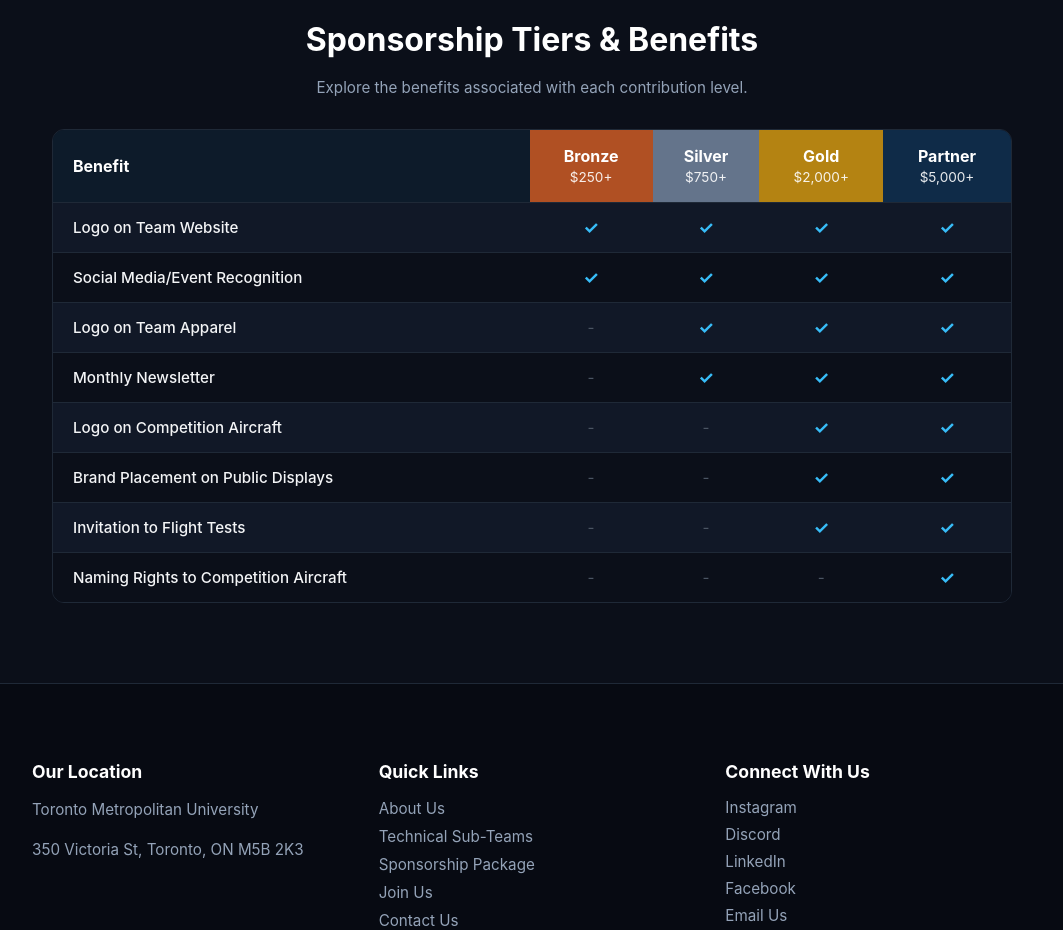
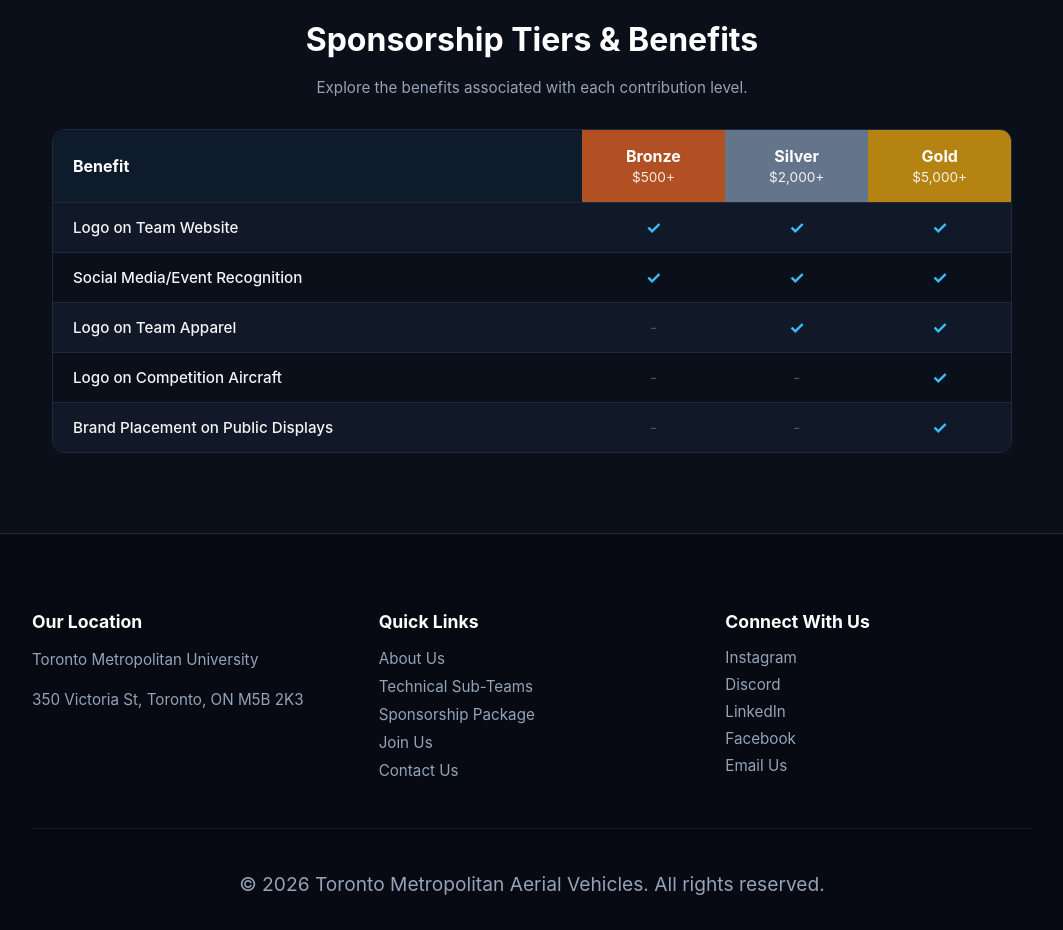
Before and after one commit to js911-cs50/tmetav, a website built with Vite: page sponsors/index.html in a window 1280 px wide. Shown: the part 1160-2090 px from the top of the page, without its empty margins (108-1171 px from the left). Built offline with nearby package versions, Linux system fonts and the light colour scheme.

Commit message:
icon and sponsors update

```diff
--- a/about/index.html
+++ b/about/index.html
@@ -4,6 +4,7 @@
   <meta charset="UTF-8">
   <meta name="viewport" content="width=device-width, initial-scale=1.0">
   <title>About Us | TMAV</title>
+  <link rel="icon" type="image/webp" href="/tmav_badge_white.webp">
   <link rel="stylesheet" href="/style.css">
 </head>
 
--- a/sponsors/index.html
+++ b/sponsors/index.html
@@ -4,6 +4,7 @@
   <meta charset="UTF-8">
   <meta name="viewport" content="width=device-width, initial-scale=1.0">
   <title>Sponsors | TMAV</title>
+  <link rel="icon" type="image/webp" href="/tmav_badge_white.webp">
   <link rel="stylesheet" href="/style.css">
   <script src="https://www.google.com/recaptcha/api.js" async defer></script>
 </head>
@@ -83,16 +84,14 @@
           <thead>
             <tr>
               <th class="th-benefit">Benefit</th>
-              <th class="th-bronze">Bronze<br><span>$250+</span></th>
-              <th class="th-silver">Silver<br><span>$750+</span></th>
-              <th class="th-gold">Gold<br><span>$2,000+</span></th>
-              <th class="th-partner">Partner<br><span>$5,000+</span></th>
+              <th class="th-bronze">Bronze<br><span>$500+</span></th>
+              <th class="th-silver">Silver<br><span>$2,000+</span></th>
+              <th class="th-gold">Gold<br><span>$5,000+</span></th>
             </tr>
           </thead>
           <tbody>
             <tr>
               <td class="benefit-name">Logo on Team Website</td>
-              <td class="check">✓</td>
               <td class="check">✓</td>
               <td class="check">✓</td>
               <td class="check">✓</td>
@@ -102,19 +101,10 @@
               <td class="check">✓</td>
               <td class="check">✓</td>
               <td class="check">✓</td>
-              <td class="check">✓</td>
             </tr>
             <tr>
               <td class="benefit-name">Logo on Team Apparel</td>
               <td class="cross">-</td>
-              <td class="check">✓</td>
-              <td class="check">✓</td>
-              <td class="check">✓</td>
-            </tr>
-            <tr>
-              <td class="benefit-name">Monthly Newsletter</td>
-              <td class="cross">-</td>
-              <td class="check">✓</td>
               <td class="check">✓</td>
               <td class="check">✓</td>
             </tr>
@@ -123,25 +113,9 @@
               <td class="cross">-</td>
               <td class="cross">-</td>
               <td class="check">✓</td>
-              <td class="check">✓</td>
             </tr>
             <tr>
               <td class="benefit-name">Brand Placement on Public Displays</td>
-              <td class="cross">-</td>
-              <td class="cross">-</td>
-              <td class="check">✓</td>
-              <td class="check">✓</td>
-            </tr>
-            <tr>
-              <td class="benefit-name">Invitation to Flight Tests</td>
-              <td class="cross">-</td>
-              <td class="cross">-</td>
-              <td class="check">✓</td>
-              <td class="check">✓</td>
-            </tr>
-            <tr>
-              <td class="benefit-name">Naming Rights to Competition Aircraft</td>
-              <td class="cross">-</td>
               <td class="cross">-</td>
               <td class="cross">-</td>
               <td class="check">✓</td>
```
Also changed, not shown: contact/index.html (+1 -0 lines), index.html (+1 -0 lines), join/index.html (+1 -0 lines), sub-teams/index.html (+2 -0 lines), tmav_badge_white.webp (added).
